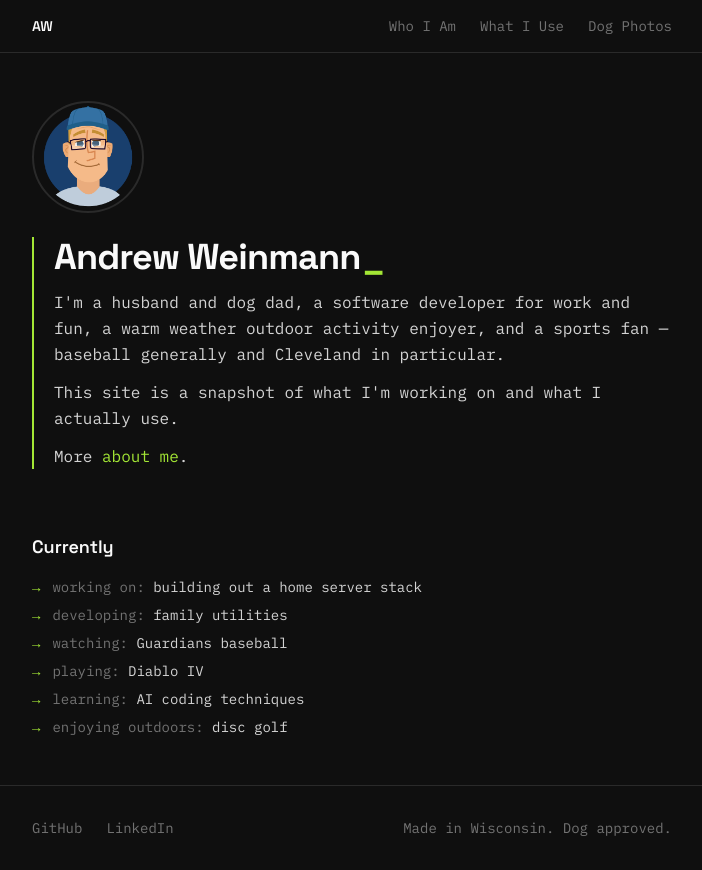
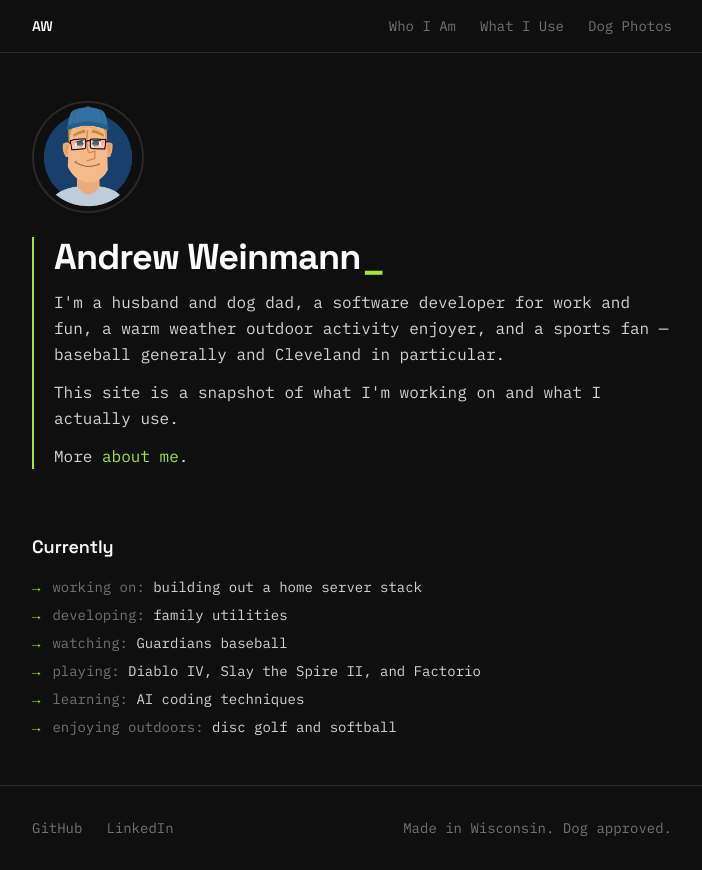
Before and after one commit to AndrewWeinmann/andrewweinmann.dev, a React (Vite) app: page / in a window 1280 px wide. Shown: the whole page, without its empty margins (288-990 px from the left). Built offline with nearby package versions, Linux system fonts and the light colour scheme.

Commit message:
content: monthly update 2026-06
expand playing list to Diablo IV/Slay the Spire II/Factorio, add softball to outdoors

```diff
--- a/src/pages/home.tsx
+++ b/src/pages/home.tsx
@@ -5,9 +5,9 @@ const currently = [
 	{ label: "working on", value: "building out a home server stack" },
 	{ label: "developing", value: "family utilities" },
 	{ label: "watching", value: "Guardians baseball" },
-	{ label: "playing", value: "Diablo IV" },
+	{ label: "playing", value: "Diablo IV, Slay the Spire II, and Factorio" },
 	{ label: "learning", value: "AI coding techniques" },
-	{ label: "enjoying outdoors", value: "disc golf" },
+	{ label: "enjoying outdoors", value: "disc golf and softball" },
 ];
 
 export default function Home() {
```
